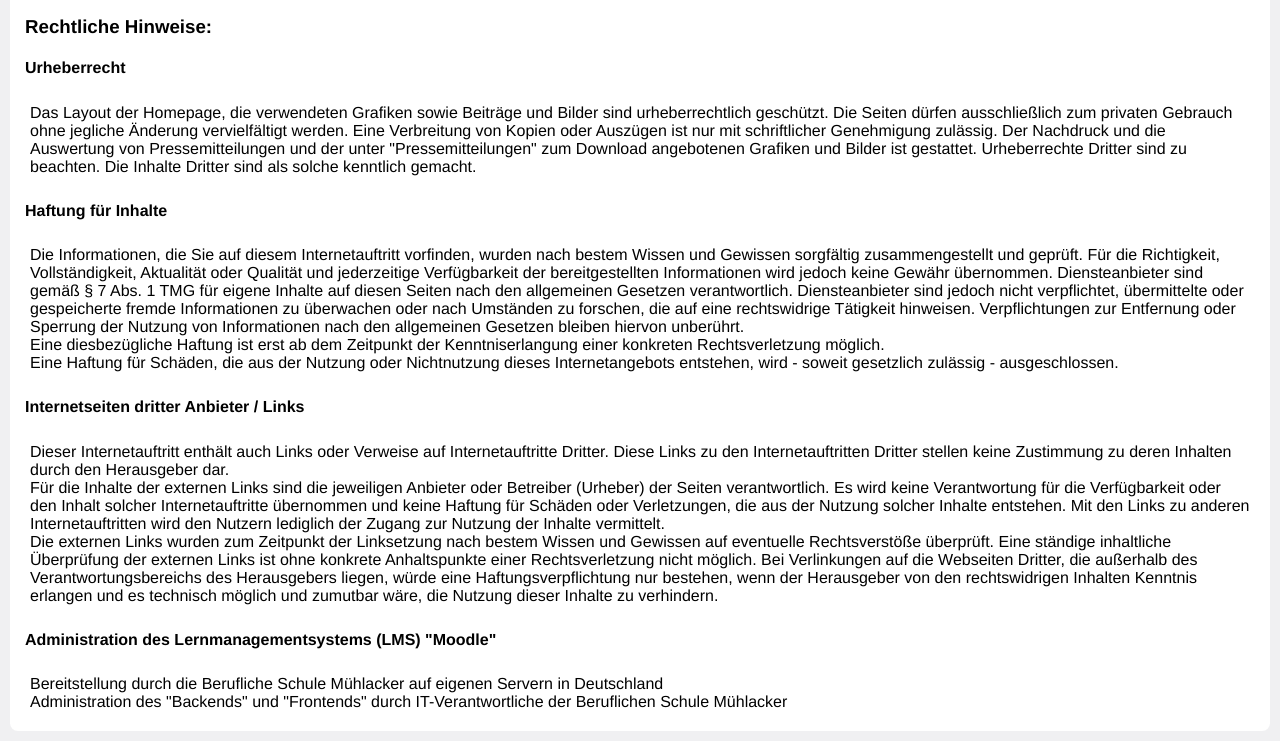
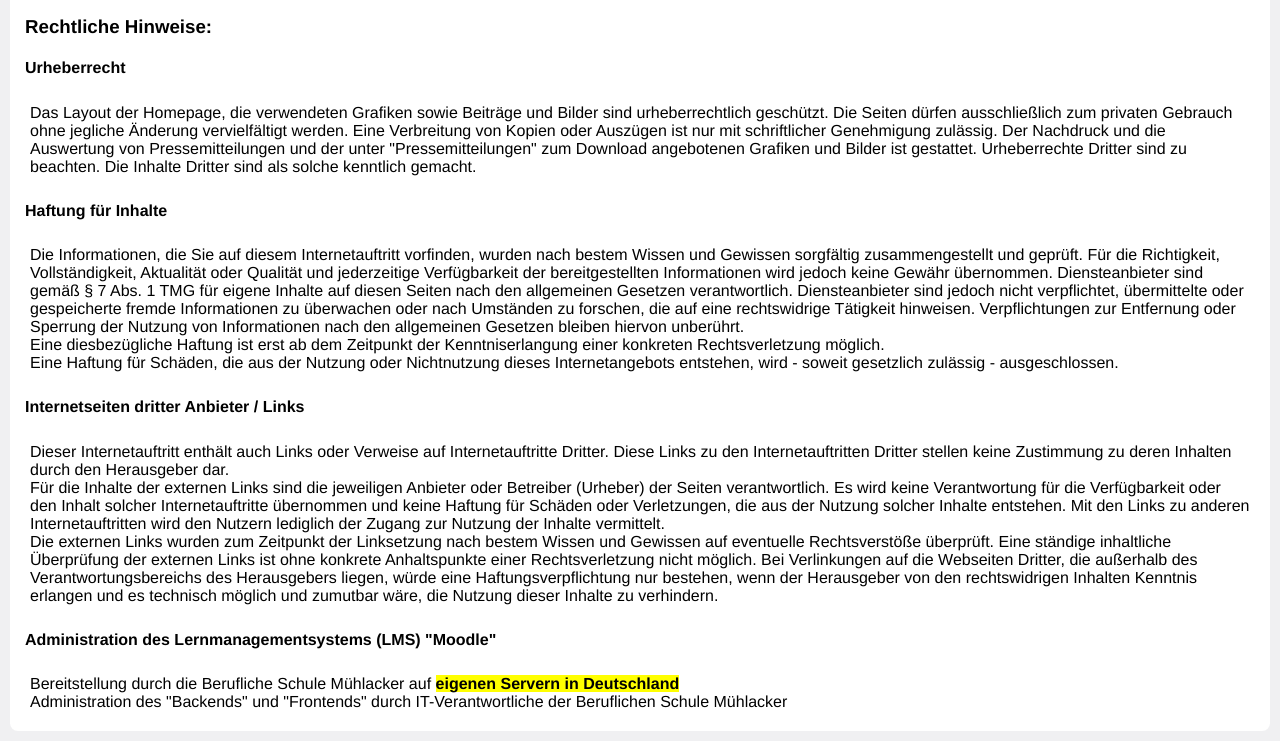
Before and after one commit to bs-muehlacker/impressum-datenschutz, a plain HTML site: page index.html in a window 1280 px wide. Shown: the part 547-1288 px from the top of the page. Drawn offline with Linux system fonts and the light colour scheme.

Commit message:
impressum mit highlight

```diff
--- a/index.html
+++ b/index.html
@@ -25,6 +25,10 @@
 
         div {
             padding: 5px;
+        }
+         .highlight {
+            background-color: yellow;
+            font-weight: bold;
         }
     </style>
 </head>
@@ -97,7 +101,7 @@ Zähringerallee 3<br>
 
         <h4>Administration des Lernmanagementsystems (LMS) "Moodle"</h4>
         <div>
-            Bereitstellung durch die Berufliche Schule Mühlacker auf eigenen Servern in Deutschland<br>
+            Bereitstellung durch die Berufliche Schule Mühlacker auf <span class="highlight"> eigenen Servern in Deutschland</span><br>
             Administration des "Backends" und "Frontends" durch IT-Verantwortliche der Beruflichen Schule Mühlacker
         </div>
     </div>
```
